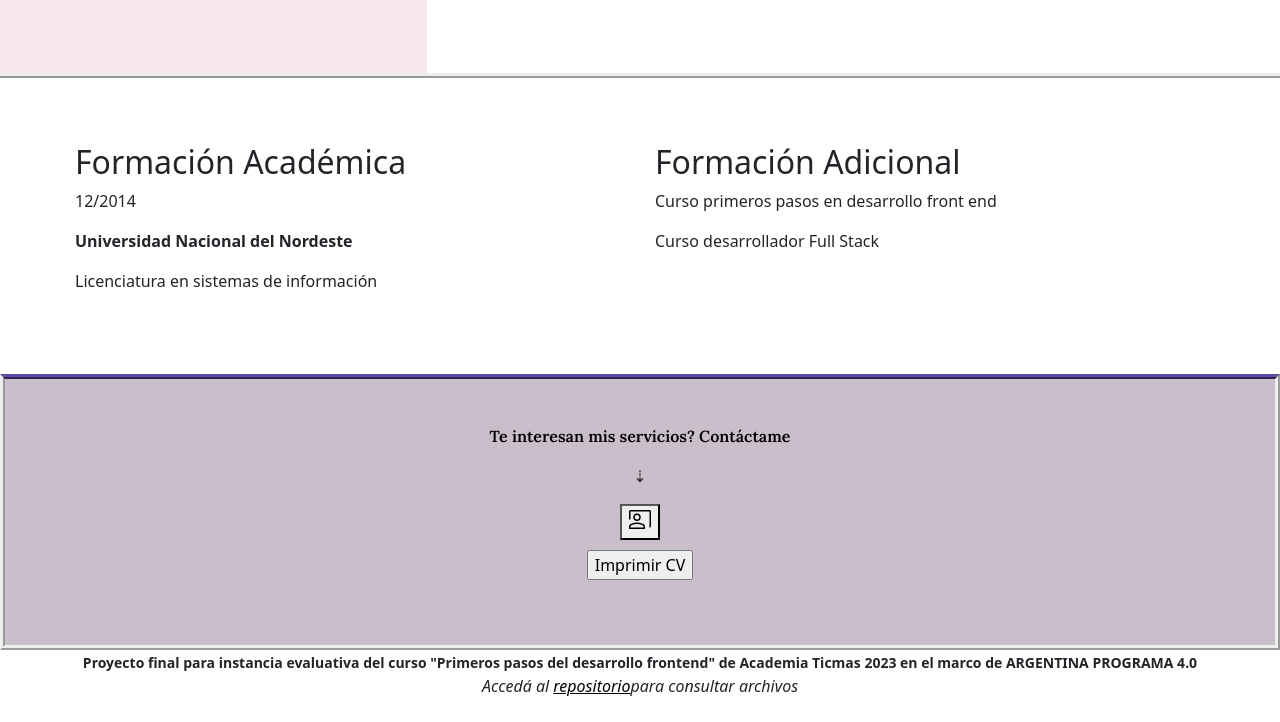
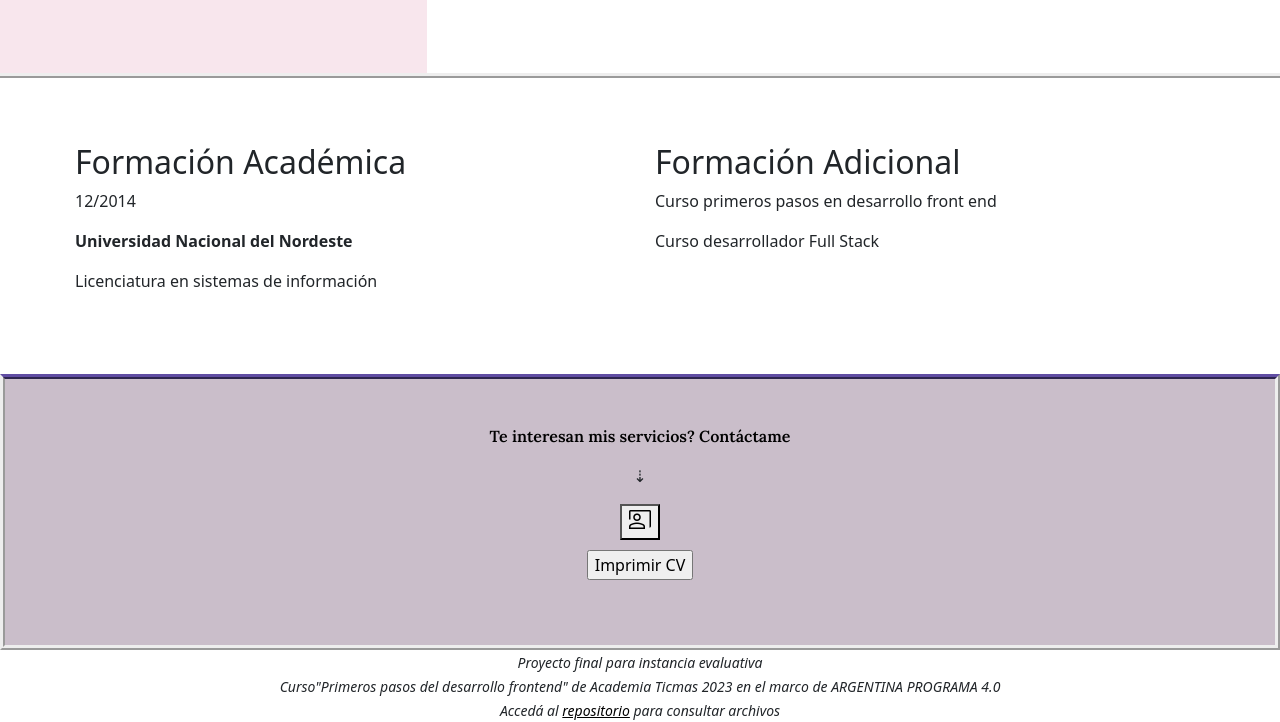
Before and after one commit to andrea-farinon93/CV-Primeros-pasos-del-desarrollo-frontend, a plain HTML site: page index.html in a window 1280 px wide. Shown: the part 1005-1727 px from the top of the page. Before the commit the page ends 1703 px from the top, so only its background shows below. Drawn offline with nearby package versions, Linux system fonts and the light colour scheme; no server answers.

Commit message:
init commit

```diff
--- a/index.html
+++ b/index.html
@@ -291,9 +291,11 @@
 </form>
 
 <div id="proyecto_final">
-<b><small>Proyecto final para instancia evaluativa del curso "Primeros pasos del desarrollo frontend" de Academia Ticmas 2023 en el marco de ARGENTINA PROGRAMA 4.0</small></b>
+<i><small>Proyecto final para instancia evaluativa</small></i>
 <br>
-<i>Accedá al <a href="https://github.com/andrea-farinon93/andrea-farinon93.github.io">repositorio</a>para consultar archivos</i>
+<i><small>Curso"Primeros pasos del desarrollo frontend" de Academia Ticmas 2023 en el marco de ARGENTINA PROGRAMA 4.0</small></i>
+<br>
+<i><small>Accedá al <a href="https://github.com/andrea-farinon93/andrea-farinon93.github.io">repositorio</a> para consultar archivos</small></i>
 </div>
 
     <script src="https://cdn.jsdelivr.net/npm/bootstrap@5.3.0-alpha1/dist/js/bootstrap.min.js" integrity="sha384-mQ93GR66B00ZXjt0YO5KlohRA5SY2XofN4zfuZxLkoj1gXtW8ANNCe9d5Y3eG5eD" crossorigin="anonymous"></script>
```
